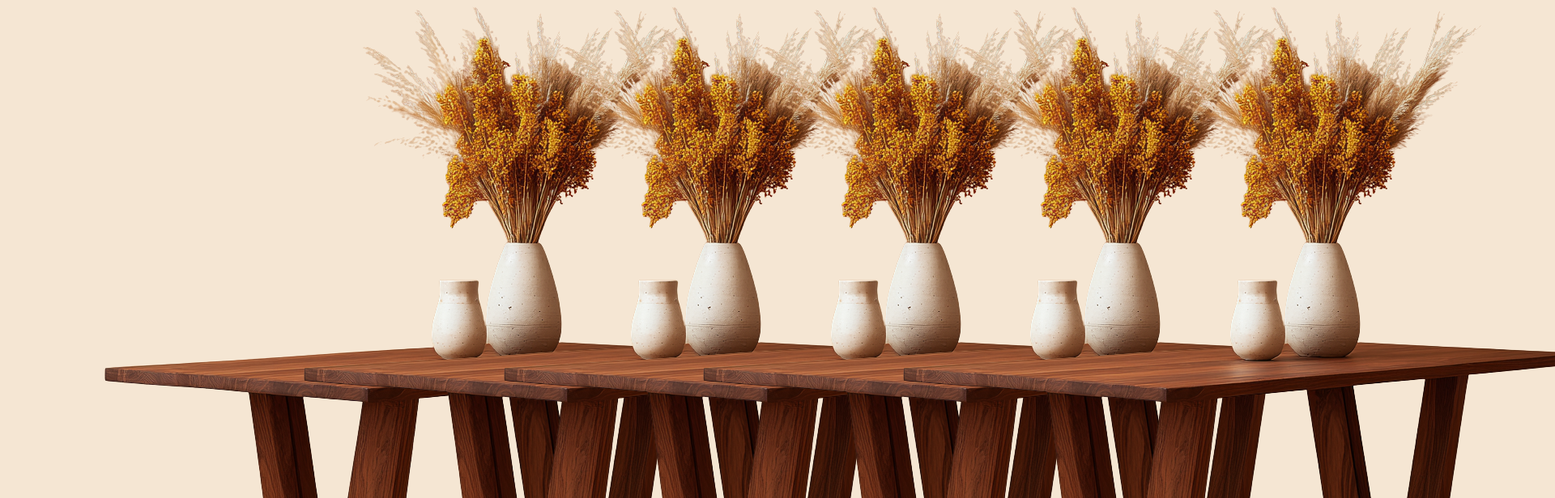
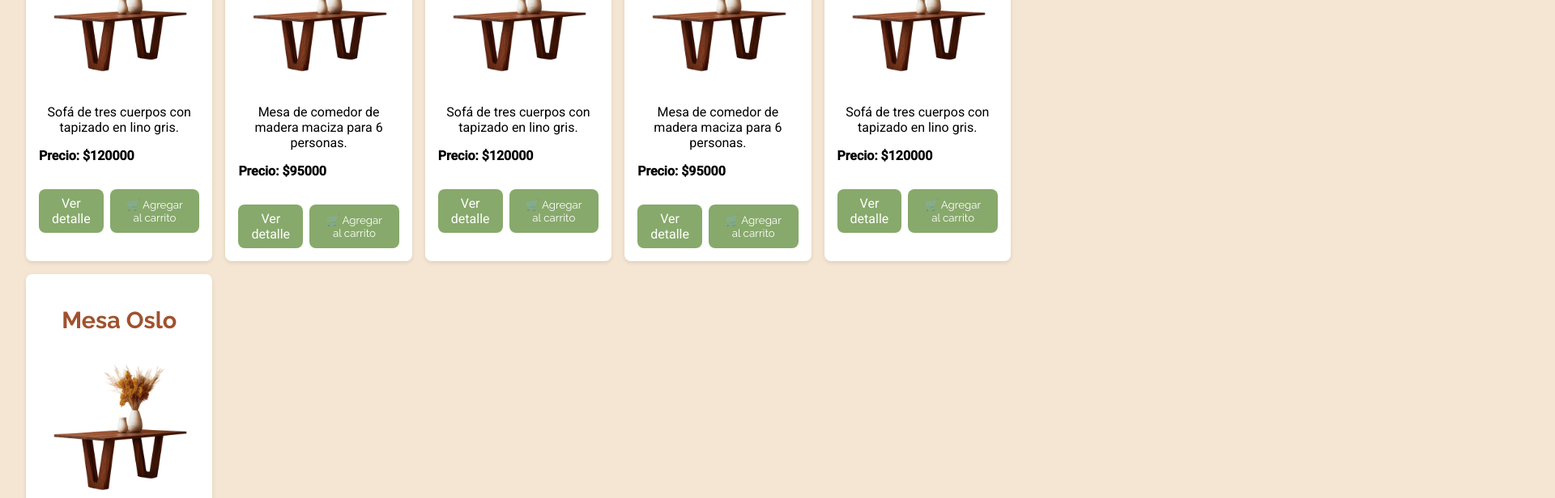
Before and after one commit to fefeaguss/Muebler-a-Hermanos-Jota-Equipo-Dinamita, a React (Vite) app in the folder client/: page /catalogo in a window 1280 px wide. Shown: the part 360-976 px from the top of the page at 81% size, 1920 px wide, since content can reach past the window. Built offline with nearby package versions, Linux system fonts and the light colour scheme.

Commit message:
Añadiendo boton al detalle de producto y estilos

```diff
--- a/client/src/componentes/TarjetaProducto.jsx
+++ b/client/src/componentes/TarjetaProducto.jsx
@@ -1,4 +1,4 @@
-import '../estilos/detalleProducto.css';
+import '../estilos/tarjetaProducto.css';
 import { NavLink } from "react-router-dom";
 
 export default function TarjetaProducto({ producto, agregarAlCarrito }) {
@@ -17,6 +17,7 @@ export default function TarjetaProducto({ producto, agregarAlCarrito }) {
         <p><strong>Precio: ${producto.precio}</strong></p>
 
         <div className="botones">
+
           <NavLink to={`/producto/${producto.id}`} className="btn-ver-detalle">
             Ver detalle
           </NavLink>
@@ -27,7 +28,6 @@ export default function TarjetaProducto({ producto, agregarAlCarrito }) {
           >
             🛒 Agregar al carrito
           </button>
-
         </div>
       </div>
     </div>
--- a/client/src/estilos/detalleProducto.css
+++ b/client/src/estilos/detalleProducto.css
@@ -7,6 +7,9 @@
   flex-wrap: wrap;
   gap: var(--espaciado-md);
   font-family: var(--fuente-principal);
+  flex-grow: 1;
+  min-height: 80vh;
+  align-items: flex-start;
 }
 
 .detalle img {
@@ -21,6 +24,7 @@
   flex-direction: column;
   justify-content: space-between;
   color: var(--color-texto);
+  align-items: flex-start;
 }
 
 .detalle-info h2 {
@@ -45,7 +49,9 @@
   gap: var(--espaciado-xs);
 }
 
-.detalle-info button {
+.detalle-info button,
+.detalle-info .btn-volver {
+  text-decoration: none;
   border: none;
   padding: 0.6rem 1.2rem;
   border-radius: var(--borde-radio);
@@ -60,11 +66,8 @@
   background-color: var(--color-acento);
 }
 
-.detalle-info button.volver {
-  background-color: var(--color-suave);
-}
-
-.detalle-info button:hover {
+.detalle-info button:hover,
+.detalle-info .btn-volver:hover {
   background-color: var(--color-premium);
   transform: scale(1.05);
 }
--- a/client/src/estilos/tarjetaProducto.css
+++ b/client/src/estilos/tarjetaProducto.css
@@ -28,7 +28,14 @@
   color: var(--color-texto);
 }
 
-.tarjeta button {
+.botones {
+  display: flex;
+  flex-direction: row;
+}
+
+.tarjeta .btn-agregar,
+.tarjeta .btn-ver-detalle {
+  text-decoration: none;
   background-color: var(--color-acento);
   color: white;
   border: none;
@@ -38,7 +45,7 @@
   margin-top: var(--espaciado-xs);
   transition: background-color 0.2s ease, transform 0.2s ease;
 }
-.tarjeta button:hover {
+.tarjeta .btn-ver-detalle:hover {
   background-color: var(--color-premium);
   transform: scale(1.05);
 }
--- a/client/src/paginas/DetalleProducto.jsx
+++ b/client/src/paginas/DetalleProducto.jsx
@@ -3,6 +3,7 @@ import productos from "../datos/productos";
 import { useState } from "react";
 import "../estilos/detalleProducto.css";
 import { NavLink } from "react-router-dom";
+
 function DetalleProducto({ agregarAlCarrito }) {
   const { id } = useParams();
   const producto = productos.find(p => p.id === parseInt(id));
@@ -21,7 +22,7 @@ function DetalleProducto({ agregarAlCarrito }) {
   return (
     <div className="detalle">
       <h2>{producto.nombre}</h2>
-      <img src={producto.imagen} alt={producto.nombre} style={{ width: '300px', borderRadius: '8px' }} />
+      <img src={producto.imagen} alt={producto.nombre}  />
 
       <div className="detalle-info">
         <p>{producto.descripcion}</p>
```
Also changed, not shown: client/src/index.css (line endings or trailing spaces).
